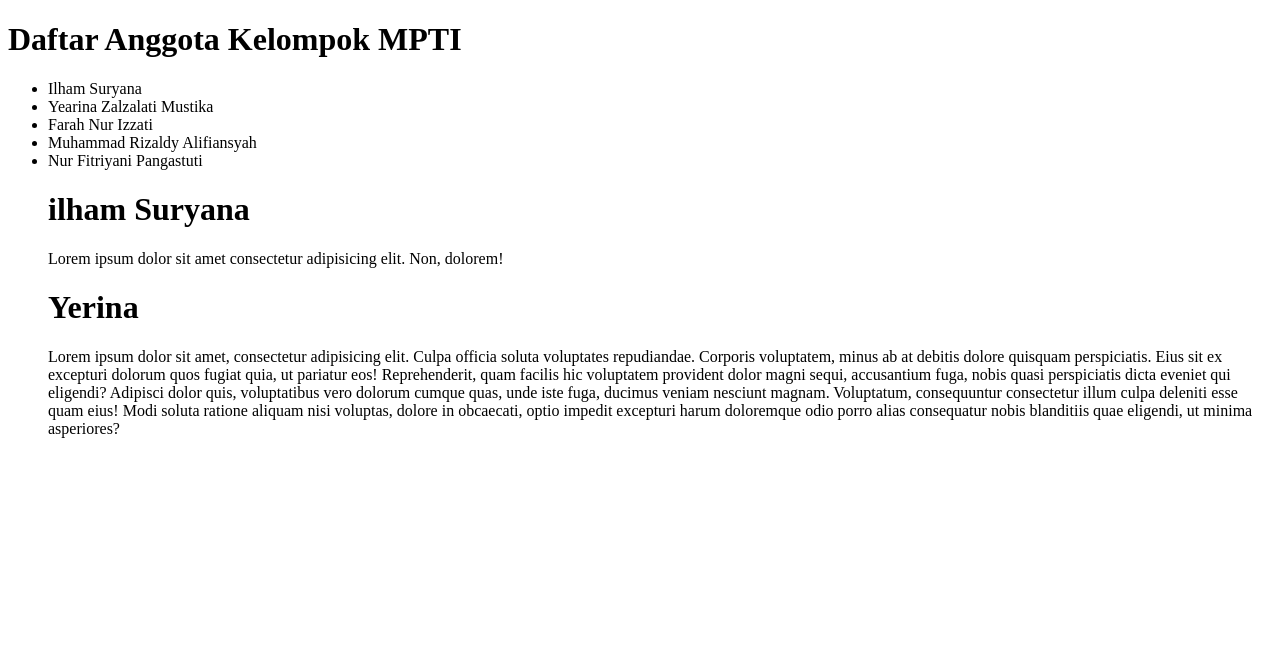
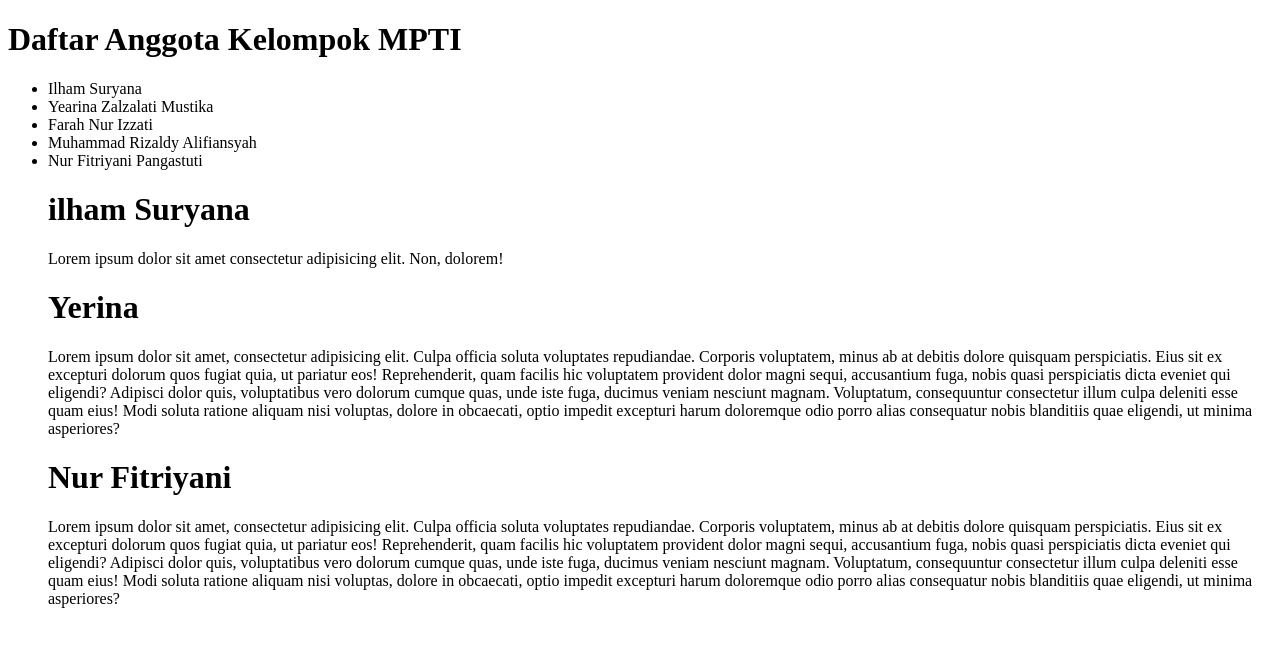
Before and after one commit to Mrzalf/Latihan-Git, a plain HTML site: page index.html in a window 1280 px wide. Drawn offline with Linux system fonts and the light colour scheme.

Commit message:
menambah kata dummy dari nur

```diff
--- a/index.html
+++ b/index.html
@@ -25,6 +25,14 @@
         ducimus veniam nesciunt magnam. Voluptatum, consequuntur consectetur illum culpa deleniti esse quam eius! Modi soluta ratione aliquam nisi voluptas, dolore in obcaecati, optio impedit excepturi harum doloremque odio porro alias
         consequatur nobis blanditiis quae eligendi, ut minima asperiores?
       </p>
+
+      <h1>Nur Fitriyani</h1>
+      <p>
+        Lorem ipsum dolor sit amet, consectetur adipisicing elit. Culpa officia soluta voluptates repudiandae. Corporis voluptatem, minus ab at debitis dolore quisquam perspiciatis. Eius sit ex excepturi dolorum quos fugiat quia, ut
+        pariatur eos! Reprehenderit, quam facilis hic voluptatem provident dolor magni sequi, accusantium fuga, nobis quasi perspiciatis dicta eveniet qui eligendi? Adipisci dolor quis, voluptatibus vero dolorum cumque quas, unde iste fuga,
+        ducimus veniam nesciunt magnam. Voluptatum, consequuntur consectetur illum culpa deleniti esse quam eius! Modi soluta ratione aliquam nisi voluptas, dolore in obcaecati, optio impedit excepturi harum doloremque odio porro alias
+        consequatur nobis blanditiis quae eligendi, ut minima asperiores?
+      </p>
     </ul>
   </body>
 </html>
```
